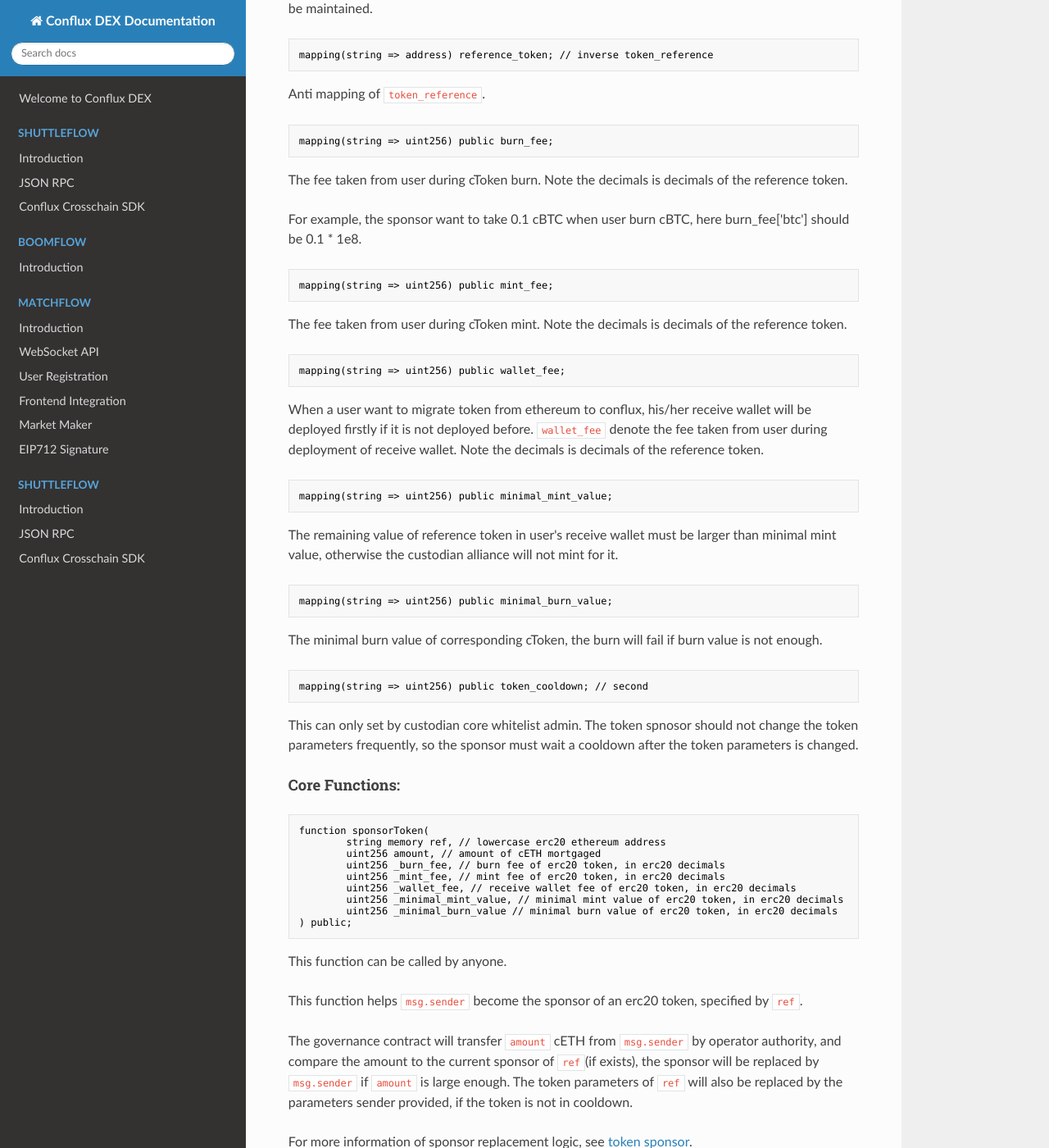
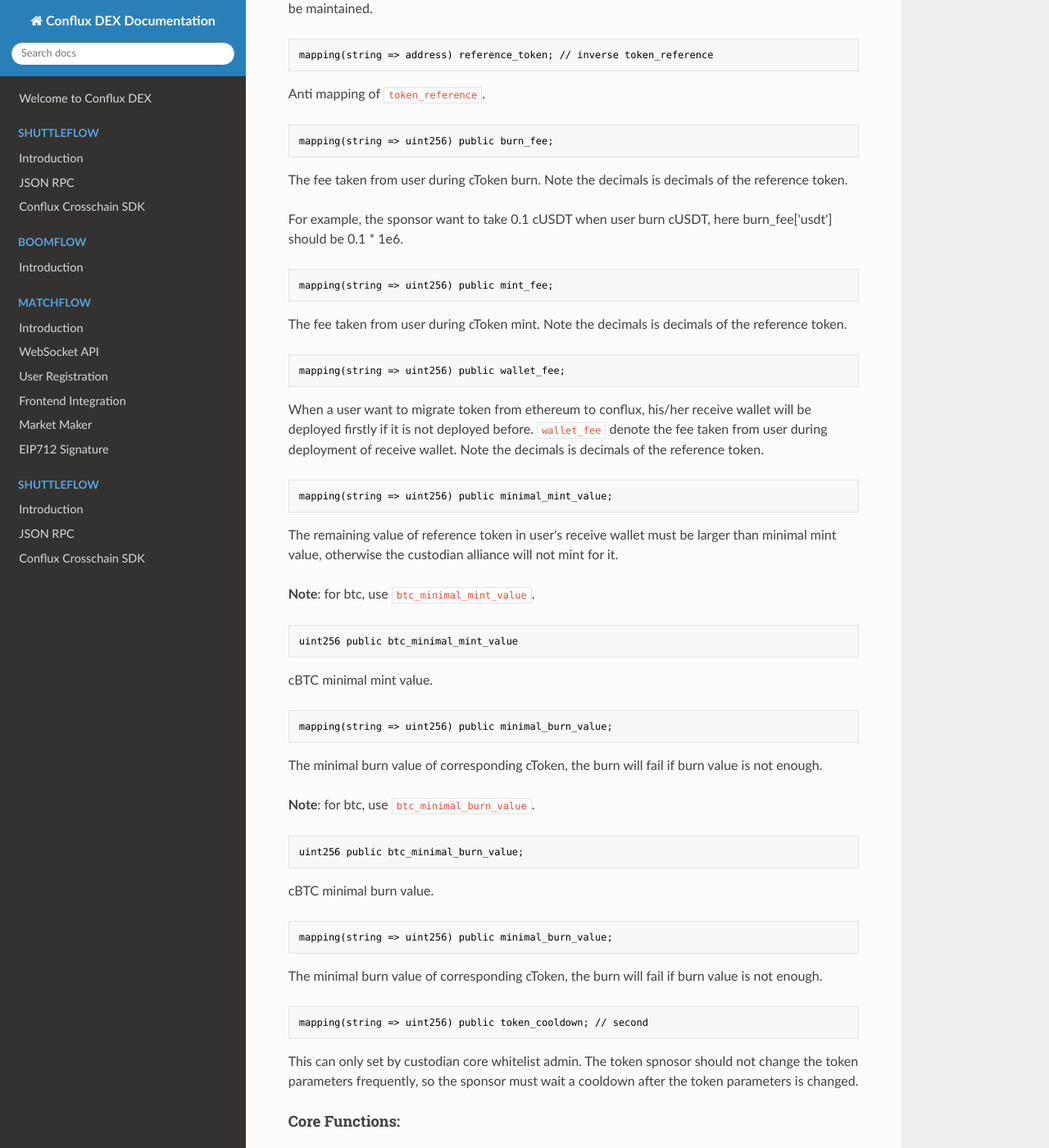
Before and after one commit to posaggen/conflux-dex-docs, an MkDocs documentation site: the page built from docs/shuttleflow/custodian_core.md, in a window 1280 px wide and 1400 px high, scrolled down 1383 px. Shown: the whole window at 82% size. Built offline with MkDocs 1.6.1, drawn with Linux system fonts in a browser that asks for light colours; nearby versions of some CDN libraries.

Commit message:
fix typo (#5)
* add shuttleflow docs

* update mkdocs.yml

* update

* update

* fix typo

````diff
--- a/docs/shuttleflow/custodian_core.md
+++ b/docs/shuttleflow/custodian_core.md
@@ -63,7 +63,7 @@
 ```
 The fee taken from user during cToken burn. Note the decimals is decimals of the reference token.
 
-For example, the sponsor want to take 0.1 cBTC when user burn cBTC, here burn_fee['btc'] should be 0.1 * 1e8.
+For example, the sponsor want to take 0.1 cUSDT when user burn cUSDT, here burn_fee['usdt'] should be 0.1 * 1e6.
 ```solidity
 mapping(string => uint256) public mint_fee;
 ```
@@ -77,8 +77,23 @@
 ```solidity
 mapping(string => uint256) public minimal_mint_value;
 ```
-The remaining value of reference token in user's receive wallet must be larger than minimal mint value,
-otherwise the custodian alliance will not mint for it.
+The remaining value of reference token in user's receive wallet must be larger than minimal mint value, otherwise the custodian alliance will not mint for it.
+
+**Note**: for btc, use `btc_minimal_mint_value`.
+```solidity
+uint256 public btc_minimal_mint_value
+```
+cBTC minimal mint value.
+```solidity
+mapping(string => uint256) public minimal_burn_value;
+```
+The minimal burn value of corresponding cToken, the burn will fail if burn value is not enough.
+
+**Note**: for btc, use `btc_minimal_burn_value`.
+```solidity
+uint256 public btc_minimal_burn_value;
+```
+cBTC minimal burn value.
 ```solidity
 mapping(string => uint256) public minimal_burn_value;
 ```
````
